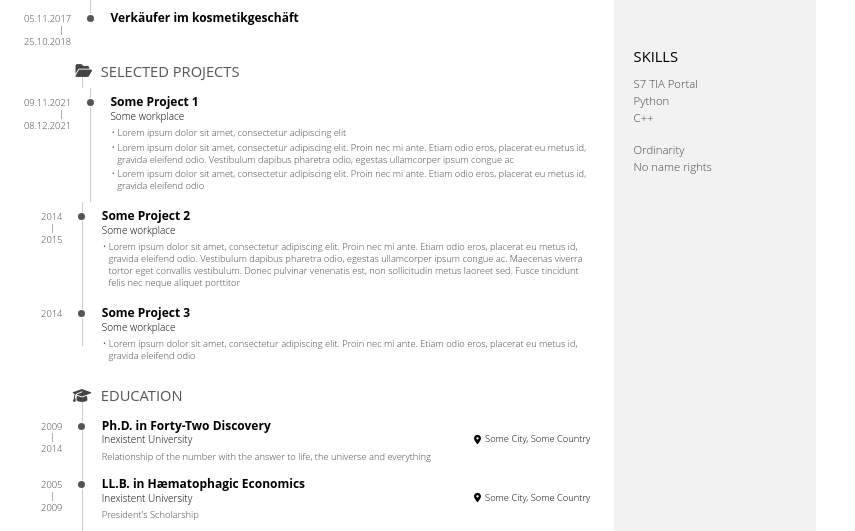
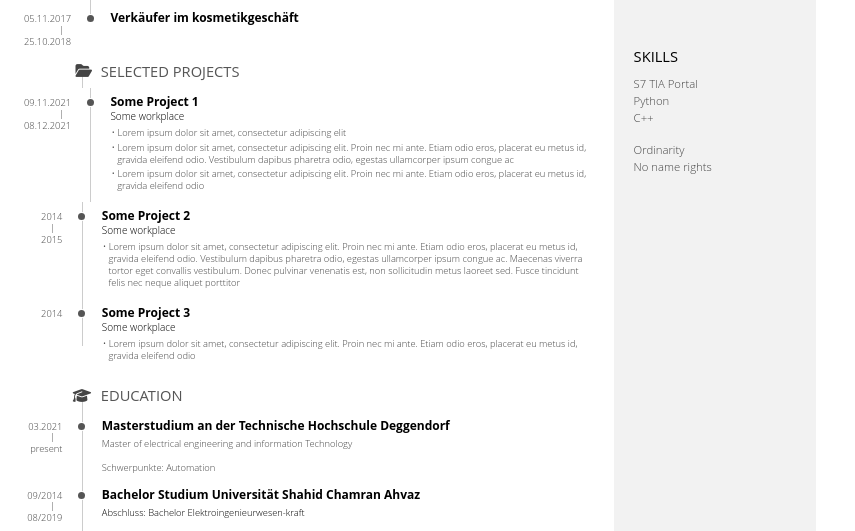
Before and after one commit to Pooyaabs/pooyaabs.github.io, a plain HTML site: page index.html in a window 1280 px wide. Shown: the part 237-768 px from the top of the page, without its empty margins (0-855 px from the left). Drawn offline with nearby package versions, Linux system fonts and the light colour scheme; a web font is replaced by a local one.

Commit message:
update educeducation

```diff
--- a/index.html
+++ b/index.html
@@ -121,30 +121,32 @@
         </h2>
         <section class="blocks">
           <div class="date">
-            <span>2009</span><span>2014</span>
+            <span>03.2021</span><span>present </span>
           </div>
           <div class="decorator">
           </div>
           <div class="details">
             <header>
-              <h3>Ph.D. in Forty-Two Discovery</h3>
-              <span class="place">Inexistent University</span>
-              <span class="location">Some City, Some Country</span>
+              <h3>Masterstudium an der Technische Hochschule Deggendorf</h3>
+
+
             </header>
-            <div>Relationship of the number with the answer to life, the universe and everything</div>
+            <div> Master of electrical engineering and information
+              Technology</div>
+              <div>Schwerpunkte: Automation</div>
           </div>
         </section>
         <section class="blocks">
           <div class="date">
-            <span>2005</span><span>2009</span>
+            <span>09/2014</span><span>08/2019</span>
           </div>
           <div class="decorator">
           </div>
           <div class="details">
             <header>
-              <h3>LL.B. in H&aelig;matophagic Economics</h3>
-              <span class="place">Inexistent University</span>
-              <span class="location">Some City, Some Country</span>
+              <h3>Bachelor Studium Universität Shahid Chamran Ahvaz</h3>
+              <div>Abschluss: Bachelor Elektroingenieurwesen-kraft</div>
+
             </header>
             <div>President's Scholarship</div>
           </div>
```
